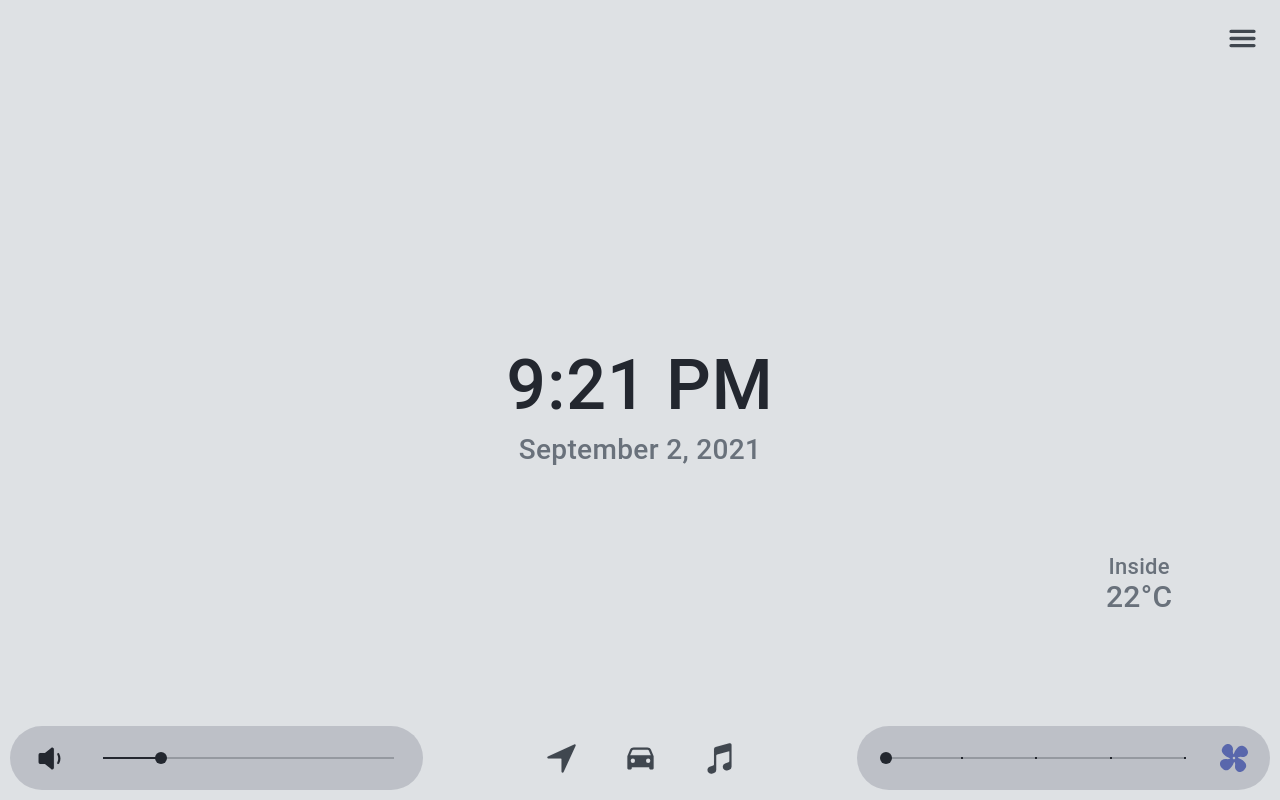
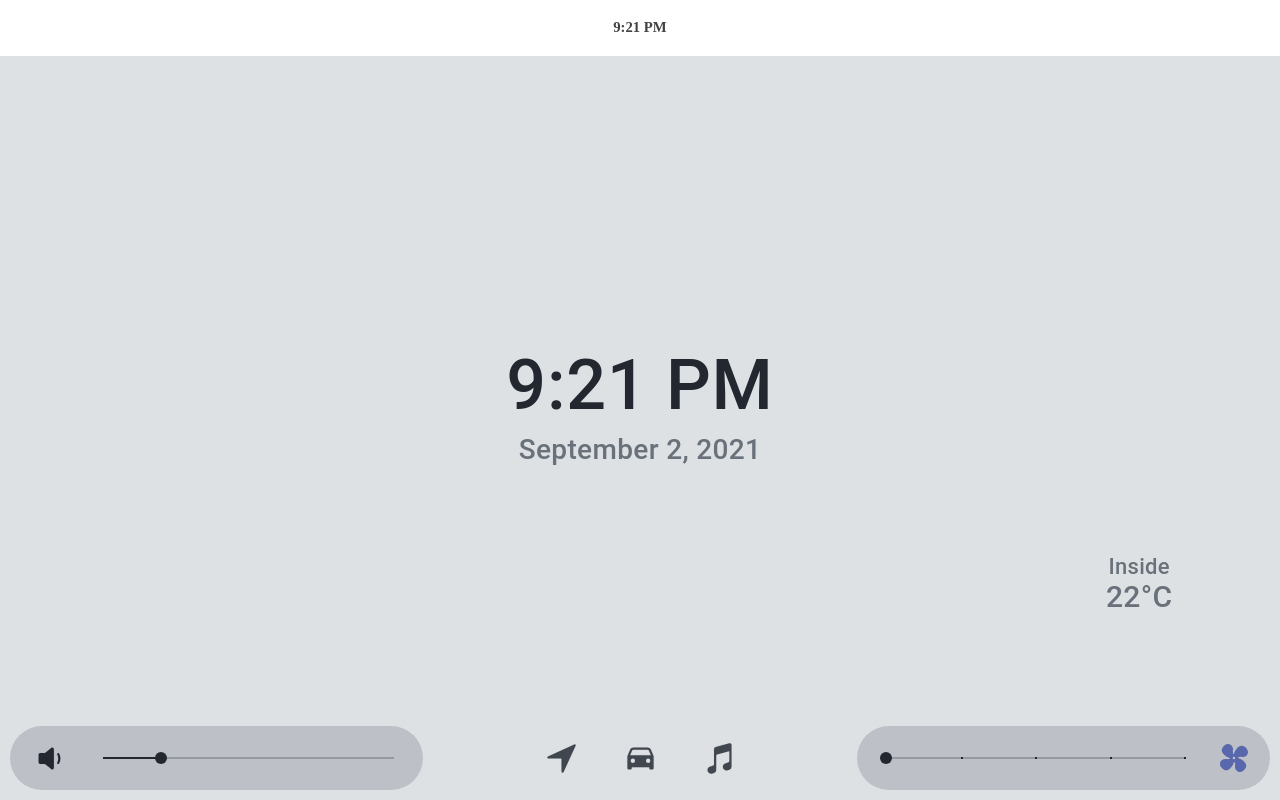
Before and after one commit to relectric-car-team/user-interface, a React (Create React App) app: page / in a window 1280 px wide. Built offline with nearby package versions, Linux system fonts and the light colour scheme.

Commit message:
feat: Added skeleton of header bar for home page - Colours not corrected - No buttons in place - .css property "flex-grow" from the Zeplin page regarding the time   featured in the header, could not be used for correct formatting.

```diff
--- /dev/null
+++ b/src/components/TopBar.scss
@@ -0,0 +1,26 @@
+.Time{
+  width: 63px;
+
+  height: 17.4px;
+
+ // flex-grow: 0;
+
+  font-family: Poppins;
+
+  font-size: 14.7px;
+
+  font-weight: 600;
+
+  font-stretch: normal;
+
+  font-style: normal;
+
+  line-height: normal;
+
+  letter-spacing: normal;
+
+  text-align: center;
+}
+.TimeCol{
+	text-align: center;
+}
--- /dev/null
+++ b/src/components/TopBar.tsx
@@ -0,0 +1,48 @@
+import { IonGrid, IonRow, IonToolbar, IonCol, IonTitle } from '@ionic/react';
+import React, { useEffect, useState } from 'react';
+import './TopBar.scss';
+import './DateTime';
+
+const TopBar: React.FC = () => {
+    const [currentTime, setTime] = useState<string>();
+    const updateTime = () => {
+        const d = new Date();
+        setTime(
+            `${
+                d.getHours() > 12 ? (d.getHours() - 12).toString() : d.getHours().toString()
+            }:${d.getMinutes().toString().padStart(2, '0')} ${d.getHours() > 12 ? 'PM' : 'AM'}`,
+        );
+    };
+
+    useEffect(() => {
+        // Update time every second
+        updateTime();
+        const secTimer = setInterval(() => {
+            updateTime();
+        }, 1000);
+        // When component is not rendered stop the timer
+        return () => clearInterval(secTimer);
+    }, []);
+
+    return (
+        <IonToolbar>
+            <IonGrid>
+                <IonRow>
+                    <IonCol size="4">
+                        <IonRow></IonRow>
+                    </IonCol>
+                    <IonCol size="4" className="TimeCol">
+                        <IonRow className="TimeCol">
+                            <IonTitle className="Time">{currentTime}</IonTitle>
+                        </IonRow>
+                    </IonCol>
+                    <IonCol size="4">
+                        <IonRow></IonRow>
+                    </IonCol>
+                </IonRow>
+            </IonGrid>
+        </IonToolbar>
+    );
+};
+
+export default TopBar;
--- a/src/pages/AppContainer.tsx
+++ b/src/pages/AppContainer.tsx
@@ -2,11 +2,12 @@ import React from 'react';
 import Home from './Home';
 import TabBar from '../components/TabBar';
 import ComponentModal from './ComponentModal';
-import SettingsFab from '../components/SettingsFab';
+import TopBar from '../components/TopBar';
 
 const AppContainer: React.FC = () => {
     return (
         <>
+            <TopBar />
             {/* Overlaying modal component */}
             <ComponentModal />
             {/* Home page */}
@@ -14,7 +15,6 @@ const AppContainer: React.FC = () => {
             {/* Lower tab bar with icon */}
             <TabBar />
             {/* Settings floating action button*/}
-            <SettingsFab />
         </>
     );
 };
```
